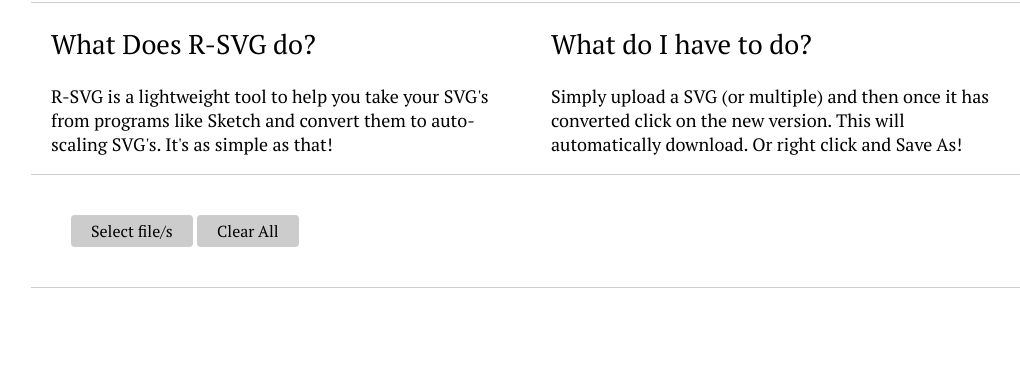
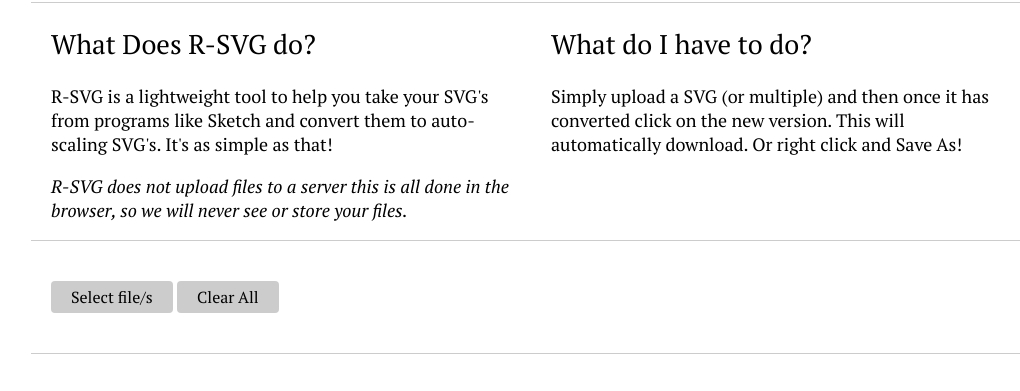
Before and after one commit to coldbrewstudios/svg-responder, a website built with Parcel: page index.html in a window 1280 px wide. Shown: the part 101-492 px from the top of the page, without its empty margins (109-1129 px from the left). Built offline with nearby package versions, Linux system fonts and the light colour scheme.

Commit message:
feature: added a disclaimer about uploads

```diff
--- a/index.html
+++ b/index.html
@@ -16,6 +16,13 @@
 					R-SVG is a lightweight tool to help you take your SVG's from programs like Sketch and convert them to
 					auto-scaling SVG's. It's as simple as that!
 				</p>
+
+				<p>
+					<i>
+						R-SVG does not upload files to a server this is all done in the browser,
+						so we will never see or store your files.
+					</i>
+				</p>
 			</div>
 
 			<div class="info-item">
@@ -26,7 +33,7 @@
 				</p>
 			</div>
 		</div>
-		<div style="border-top: 1px solid #CCCCCC; border-bottom: 1px solid #CCCCCC; padding: 40px">
+		<div style="border-top: 1px solid #CCCCCC; border-bottom: 1px solid #CCCCCC; padding: 40px 20px">
 			<label for="svgInput" class="custom-file-upload">Select file/s</label>
 			<input type="file" id="svgInput" name="svgInput" multiple>
 			<button onclick="clearExistingElements()">Clear All</button>
```
